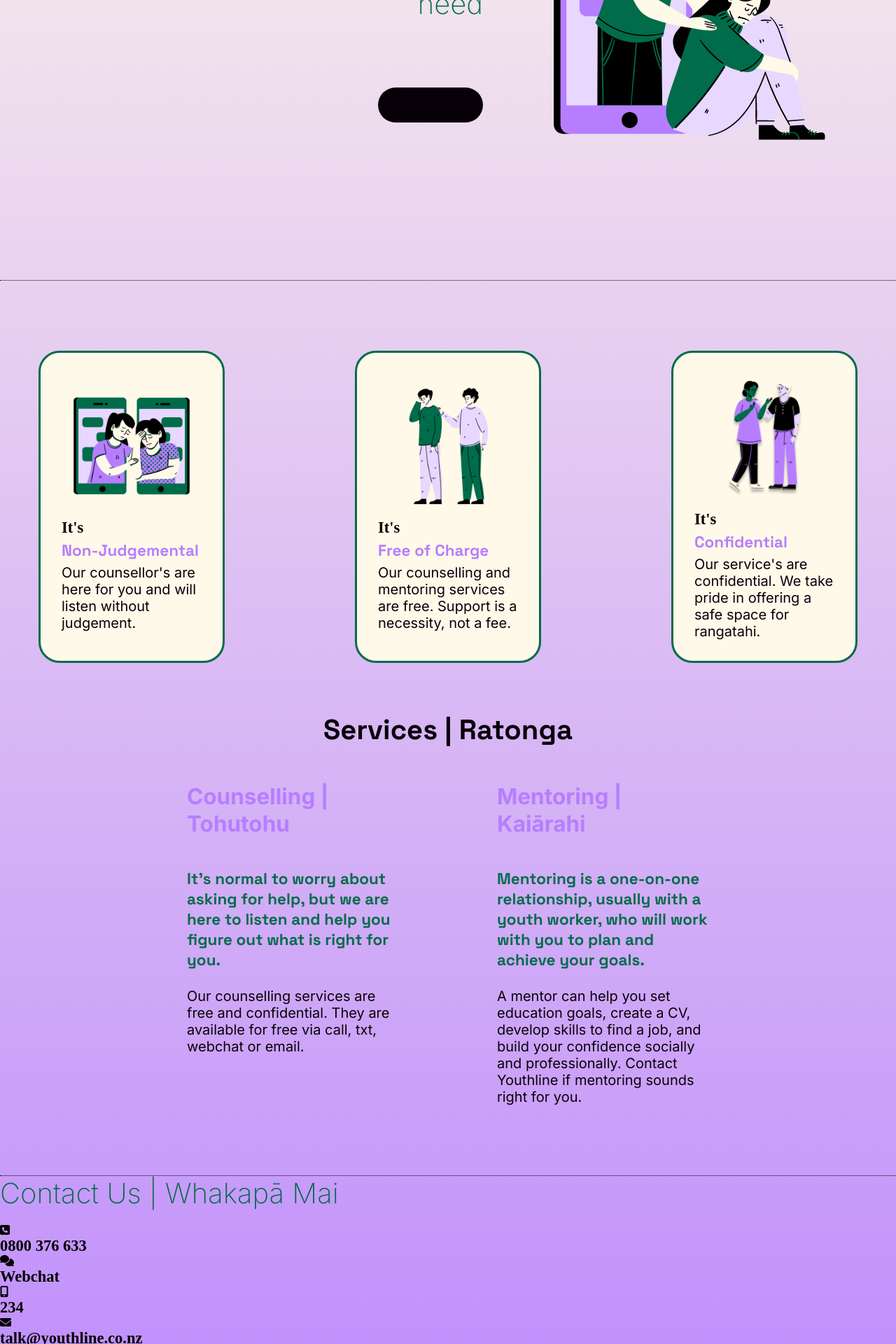
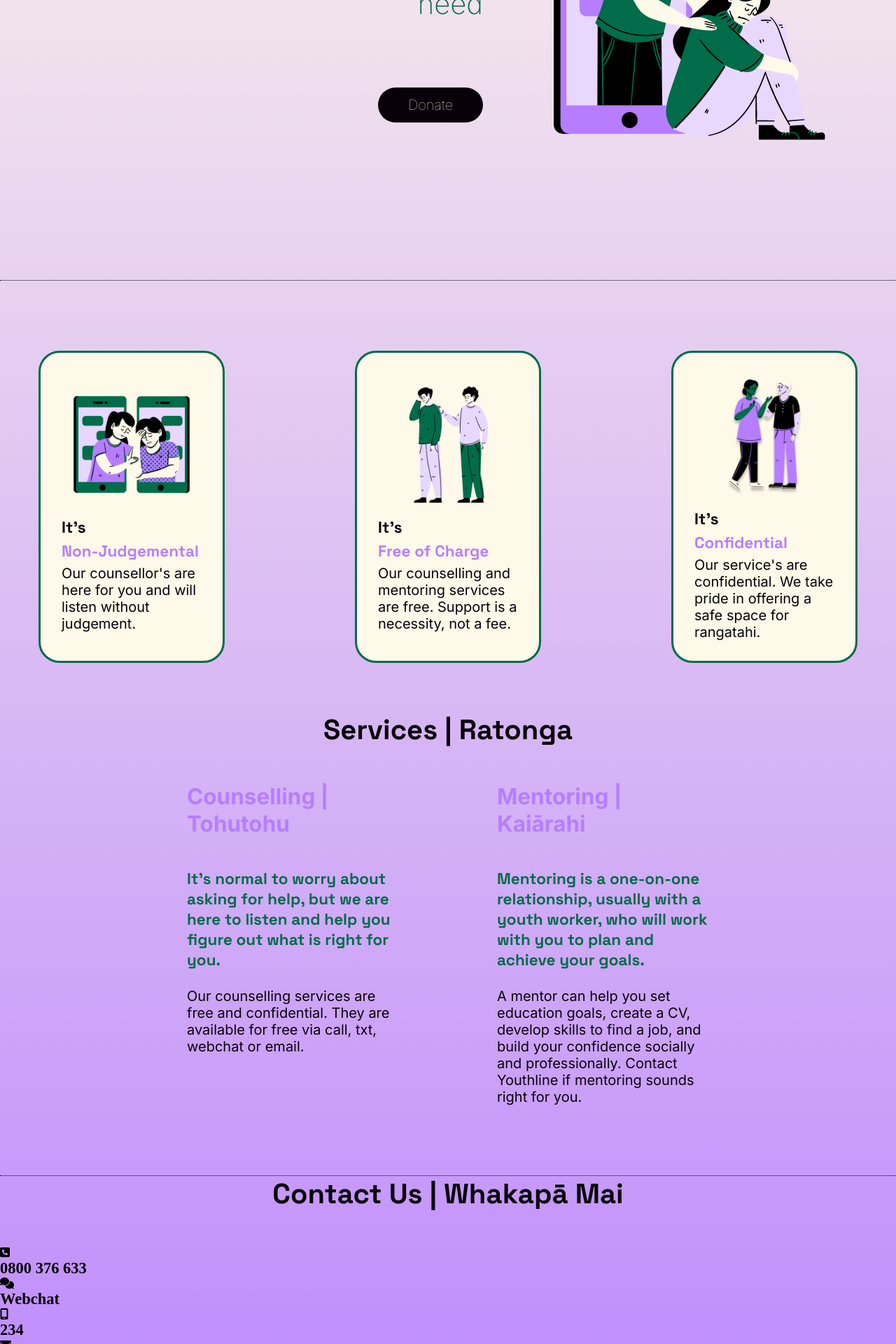
Before and after one commit to 5torey/Youthline-Website-Redesign, a React (Vite) app: page /advice in a window 1280 px wide. Shown: the part 520-2440 px from the top of the page at 70% size. Built offline with nearby package versions, Linux system fonts and the light colour scheme; no server answers.

Commit message:
removed FA icons due to breaking vercel deployment

```diff
--- a/src/components/Contact.jsx
+++ b/src/components/Contact.jsx
@@ -136,8 +136,9 @@ const ContactForm = () => {
 const Contact = () => {
 
   return (
+
     <div className="contact-main-container">
-      <h2 id='contactTitle'>Contact Us | Whakapā Mai</h2>
+      <h3>Contact Us | Whakapā Mai</h3>
       <div className="contact-blobs-container">
       <div className="contact-blob">
       <FontAwesomeIcon icon={faSquarePhone} />
--- a/src/components/Footer.jsx
+++ b/src/components/Footer.jsx
@@ -1,11 +1,6 @@
 import React from 'react'
 import Logo from '../../public/assets/ytlogoblack.svg'
 import {Link} from 'react-router-dom'
-import { FontAwesomeIcon } from '@fortawesome/react-fontawesome'
-import {faFacebook} from '@fortawesome/free-brands-svg-icons'
-import {faTwitter} from '@fortawesome/free-brands-svg-icons'
-import {faYoutube} from '@fortawesome/free-brands-svg-icons'
-import {faInstagram} from '@fortawesome/free-brands-svg-icons'
 
 const Footer = () => {
   return (
@@ -21,10 +16,6 @@ const Footer = () => {
       <p>Contact Us</p>
       <p>About Us</p>
       <p>Store</p>
-      <FontAwesomeIcon icon={faFacebook} />
-      <FontAwesomeIcon icon={faTwitter} />
-      <FontAwesomeIcon icon={faYoutube} />
-      <FontAwesomeIcon icon={faInstagram} />
       </div>
       <div className="logo-container">
       <img src={Logo} alt="Youthline Logo" />
--- a/src/components/Hero.jsx
+++ b/src/components/Hero.jsx
@@ -12,9 +12,9 @@ const Hero = () => {
           <div className="heading-container">
             <h1 id='hero-heading'>You can make a difference</h1>
             </div>
-            <h2>Donate now to provide life-changing support to rangatahi in need</h2>
+            <h2 id='hero-sub'>Donate now to provide life-changing support to rangatahi in need</h2>
             <div className="hero-donate-btn">
-            <button id='hero-donate'><Link to='/store'><p>Donate</p></Link></button>
+            <button id='hero-donate'><Link to='/store'><p id='donate2'>Donate</p></Link></button>
             </div>
         </div>
         <div className="hero-image">
--- a/src/css/Contact.scss
+++ b/src/css/Contact.scss
@@ -7,10 +7,24 @@
     flex-direction: column;
     justify-content: center;
     border-bottom: dotted 1px $black;
+    padding: 100px 197px;
 }
 
-#contactTitle {
+h3 {
     color: $black;
+    margin-bottom: 50px;
+    font-weight: 100;
+    font-family: $heading;
+    font-size: 40px;
+    font-weight: bold;
+    justify-content: center;
+    align-items: center;
+    text-align: center;
+}
+
+.contact-blob {
+    background: $white;
+    border: solid $green 2px;
 }
 
 @media screen and (max-width: 800px){}
--- a/src/css/Hero.scss
+++ b/src/css/Hero.scss
@@ -20,7 +20,7 @@ h1 {
     color: $purple;
 }
 
-h2 {
+#hero-sub {
   color: $green !important;
   margin-bottom: 20px !important;
   font-weight: 200 !important;
@@ -28,7 +28,7 @@ h2 {
   font-size: 40px !important;
 }
 
-p {
+#donate2 {
     color: $white;
 }
 .hero-container{
--- a/src/css/Services.scss
+++ b/src/css/Services.scss
@@ -83,6 +83,12 @@ p {
     padding-bottom: 10px;
 }
 
+#ct1 {
+    color: $black;
+    font-family: $heading;
+    font-size: 22.5px;
+}
+
 #ct2 {
     color: $purple;
     font-family: $heading;
```
